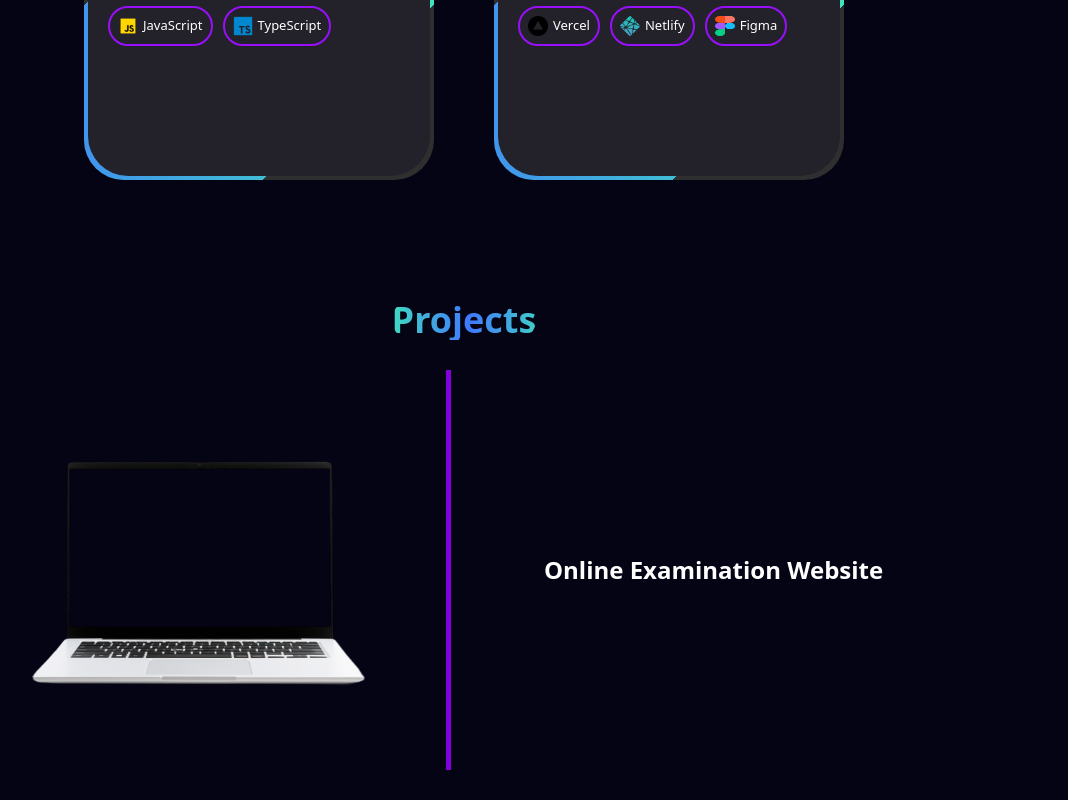
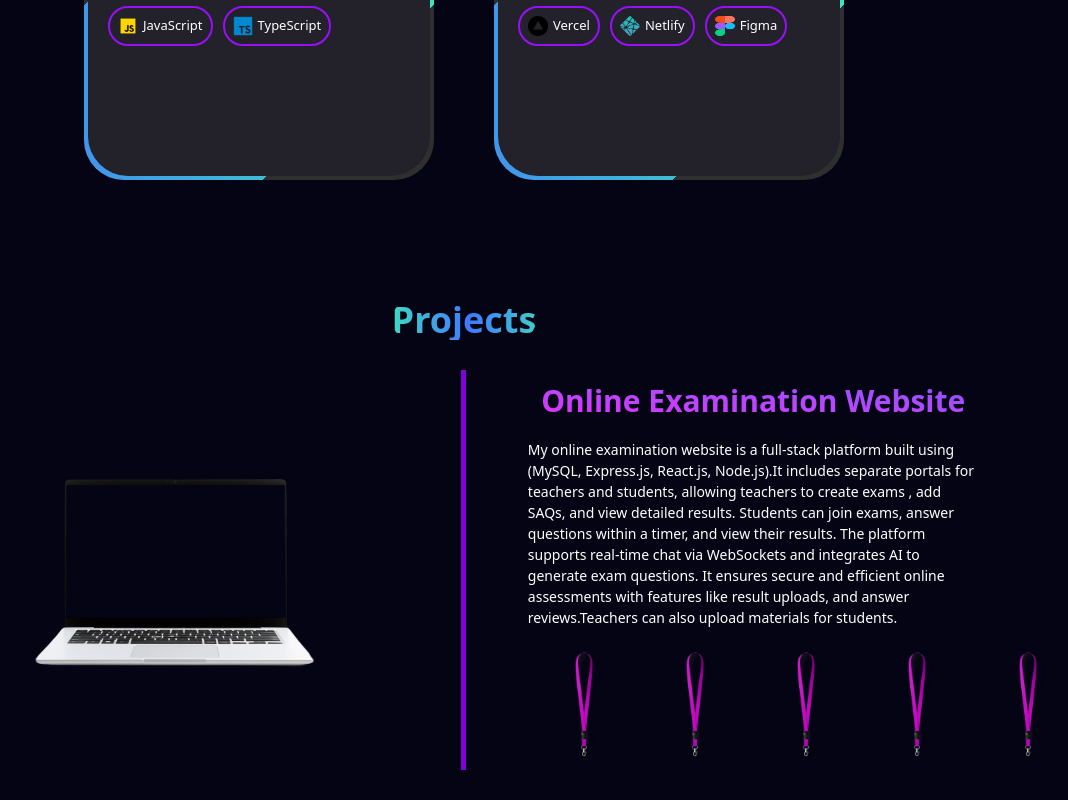
Before and after one commit to CodeExplorer4267/portfolio_new_1, a React (Vite) app in the folder portfolio/: page / in a window 1280 px wide. Shown: the part 1498-2298 px from the top of the page, without its empty margins (176-1244 px from the left). Built offline with nearby package versions, Linux system fonts and the light colour scheme.

Commit message:
commit19

```diff
--- a/portfolio/src/components/Projects/Projects.jsx
+++ b/portfolio/src/components/Projects/Projects.jsx
@@ -13,11 +13,33 @@ const Projects = () => {
         >
           <h1 className="text-4xl font-bold">Projects</h1>
         </GradientText>
-        <div className="first w-[80%] h-[400px] flex flex-row justify-evenly items-center">
-          <img src="./laptop_img.png" alt="" className="h-auto w-[35%]"/>
+        <div className="first w-[90%] h-[400px] flex flex-row justify-evenly items-center">
+          <div className="w-[40%] flex flex-row justify-center items-center">
+            <img src="./laptop_img.png" alt="" className="h-auto w-[300px]" />
+          </div>
           <div className="w-[5px] h-[100%] bg-purple-700"></div>
-          <div className="flex flex-col items-center gap-[20px] w-[38%]">
-             <h2 className="text-2xl text-white font-semibold">Online Examination Website</h2>
+          <div className="flex flex-col items-center gap-[20px] w-[40%] p-[5px]">
+            <h2 className="text-3xl bg-linear-to-bl from-violet-500 to-fuchsia-500 bg-clip-text text-transparent font-bold">
+              Online Examination Website
+            </h2>
+            <p className="text-white text-[14px] block">
+              My online examination website is a full-stack platform built using
+              (MySQL, Express.js, React.js, Node.js).It includes separate
+              portals for teachers and students, allowing teachers to create
+              exams , add SAQs, and view detailed results. Students can join
+              exams, answer questions within a timer, and view their results.
+              The platform supports real-time chat via WebSockets and integrates
+              AI to generate exam questions. It ensures secure and efficient
+              online assessments with features like result uploads, and answer
+              reviews.Teachers can also upload materials for students.
+            </p>
+            <div className="flex flex-row gap-[1px]">
+              <img src="./skills.png" alt="" className="h-[110px] w-auto"/>
+              <img src="./skills.png" alt="" className="h-[110px] w-auto"/>
+              <img src="./skills.png" alt="" className="h-[110px] w-auto"/>
+              <img src="./skills.png" alt="" className="h-[110px] w-auto"/>
+              <img src="./skills.png" alt="" className="h-[110px] w-auto"/>
+            </div>
           </div>
         </div>
       </div>
```
Also changed, not shown: portfolio/public/skills.png (added).
